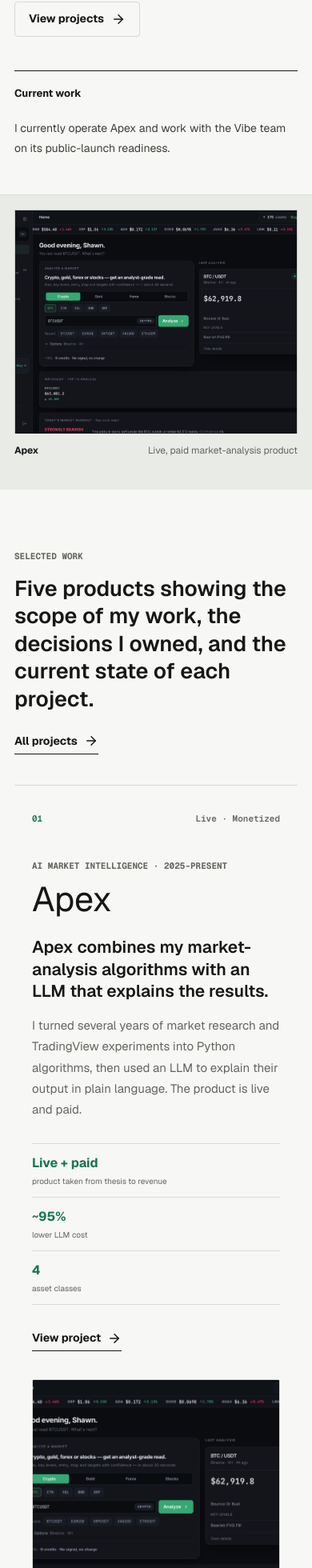
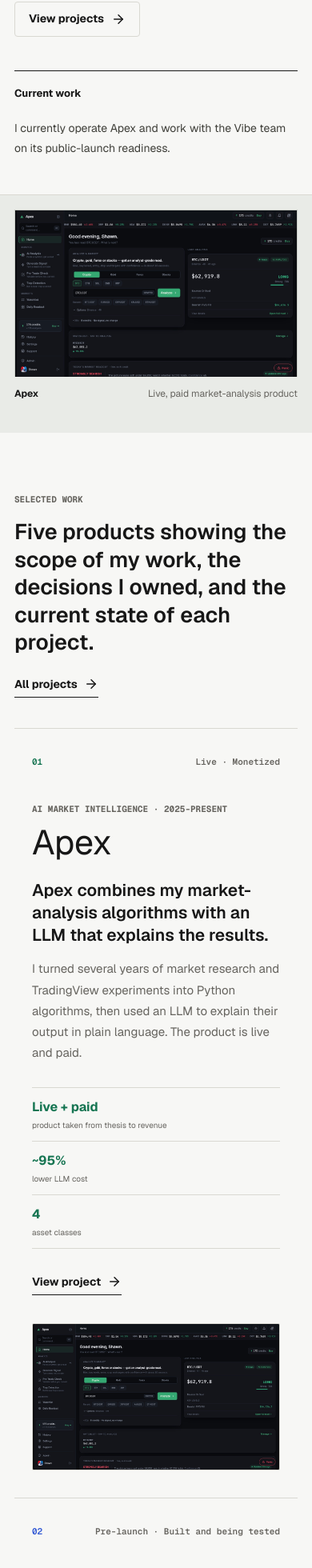
Before and after one commit to ShawnMcRich/portfolio, a Next.js app: page / in a window 390 px wide. Shown: the part 645-2605 px from the top of the page at 80% size. Built offline with nearby package versions, Linux system fonts and the light colour scheme.

Commit message:
Preserve full project screenshot proportions

```diff
--- a/app/globals.css
+++ b/app/globals.css
@@ -80,8 +80,7 @@
 
 .work-window { min-height: 500px; padding: 32px max(22px, calc((100vw - var(--max)) / 2)) 0; display: grid; grid-template-columns: minmax(0, 1.7fr) minmax(280px, .7fr); gap: 18px; align-items: end; background: #e9ebe7; color: var(--ink); overflow: hidden; }
 .work-window figure { margin: 0; align-self: stretch; display: flex; flex-direction: column; justify-content: flex-end; }
-.work-window figure img { height: 390px; object-fit: cover; object-position: top; border: 1px solid #c9ccc6; border-bottom: 0; }
-.work-window .work-window-main img { height: 465px; }
+.work-window figure img { height: auto; object-fit: contain; object-position: center; background: #f4f5f2; border: 1px solid #c9ccc6; border-bottom: 0; }
 .work-window figcaption { min-height: 55px; padding: 13px 0 16px; display: flex; justify-content: space-between; gap: 18px; color: var(--muted); font-size: 12px; line-height: 1.45; }
 .work-window figcaption span { color: var(--ink); font-weight: 680; }
 
@@ -111,8 +110,8 @@
 .preview-metrics div:last-child { border: 0; padding-inline-end: 0; }
 .preview-metrics strong { display: block; color: var(--project-accent); font-size: 16px; white-space: nowrap; }
 .preview-metrics span { display: block; margin-top: 4px; color: var(--muted); font-size: 10px; line-height: 1.4; }
-.project-preview-visual { min-width: 0; position: relative; background: #e7e9e4; min-height: 485px; overflow: hidden; border: 1px solid var(--line); border-radius: 2px; }
-.project-preview-visual img { width: 100%; height: 100%; min-height: 460px; object-fit: cover; object-position: top center; }
+.project-preview-visual { min-width: 0; position: relative; display: grid; place-items: center; background: #e7e9e4; overflow: hidden; border: 1px solid var(--line); border-radius: 2px; }
+.project-preview-visual img { width: 100%; height: auto; object-fit: contain; object-position: center; }
 .project-preview.accent-red .project-preview-visual img { object-position: center top; }
 .project-preview.accent-navy .project-preview-visual { background: #ece9e2; }
 .project-preview.accent-navy .project-preview-visual img { object-fit: contain; object-position: center; }
@@ -199,8 +198,8 @@
 .case-metrics strong { color: var(--project-accent); font-size: 31px; line-height: 1; }
 .case-metrics span { margin-top: 8px; font-size: 13px; }
 .case-metrics small { margin-top: 5px; color: var(--muted); font-size: 10px; line-height: 1.45; }
-.case-cover { max-width: 1450px; height: 760px; margin: 84px auto 0; padding: 0 22px; overflow: hidden; }
-.case-cover.image-cover img { width: 100%; height: 100%; object-fit: cover; object-position: top center; border: 1px solid var(--line); border-radius: 6px; }
+.case-cover { max-width: 1450px; height: auto; margin: 84px auto 0; padding: 0 22px; overflow: visible; }
+.case-cover.image-cover img { width: 100%; height: auto; object-fit: contain; object-position: center; background: #e7e9e4; border: 1px solid var(--line); border-radius: 6px; }
 .accent-red .case-cover.image-cover img { object-position: center top; }
 .accent-navy .case-cover.image-cover { background: #ece9e2; }
 .accent-navy .case-cover.image-cover img { object-fit: contain; object-position: center; }
@@ -278,7 +277,7 @@
 .gallery { margin-top: 75px; }
 .gallery > .kicker { margin-bottom: 22px; }
 .gallery figure { margin: 0 0 60px; }
-.gallery figure > div { max-height: 680px; overflow: hidden; border: 1px solid var(--line); border-radius: 6px; background: #e7e9e4; }
+.gallery figure > div { overflow: visible; border: 1px solid var(--line); border-radius: 6px; background: #e7e9e4; }
 .gallery figure.compact > div { max-width: 680px; margin-inline: auto; }
 .gallery img { width: 100%; height: auto; }
 .gallery figcaption { padding: 13px 0; display: flex; gap: 15px; color: var(--muted); font-size: 12px; border-bottom: 1px solid var(--line); }
@@ -395,7 +394,7 @@
 
 .service-evidence > div { display: grid; grid-template-columns: repeat(2, 1fr); gap: 46px 30px; }
 .service-evidence a { min-width: 0; padding-bottom: 24px; border-bottom: 1px solid var(--ink); }
-.service-evidence img { aspect-ratio: 4 / 3; object-fit: cover; object-position: top; border: 1px solid var(--line); }
+.service-evidence img { aspect-ratio: 16 / 9; object-fit: contain; object-position: center; background: #e7e9e4; border: 1px solid var(--line); }
 .service-evidence .accent-navy img { object-fit: contain; object-position: center; background: #ece9e2; }
 .service-evidence .kicker { margin-top: 20px; }
 .service-evidence h3 { margin: 9px 0 12px; font-size: 27px; }
@@ -422,8 +421,7 @@
   .hero-statement { font-size: 27px; }
   .work-window { grid-template-columns: 1.4fr .8fr; }
   .project-preview { grid-template-columns: 1fr; min-height: auto; gap: 45px; }
-  .project-preview-visual { min-height: 520px; }
-  .project-preview-visual img { min-height: 520px; }
+  .project-preview-visual, .project-preview-visual img { min-height: 0; }
   .method-band { gap: 55px; }
   .method-band li { grid-template-columns: 38px 115px 1fr; gap: 15px; }
   .case-hero { grid-template-columns: 1fr 310px; gap: 55px; }
@@ -456,7 +454,6 @@
   .hero-note { width: 100%; }
   .work-window { min-height: 0; padding: 18px 18px 0; grid-template-columns: 1fr; gap: 0; }
   .work-window figure:last-child { display: none; }
-  .work-window .work-window-main img { height: 280px; }
   .work-window figcaption { min-height: 70px; }
   .content-section { padding: 75px 18px; }
   .section-heading { margin-bottom: 38px; grid-template-columns: 1fr; gap: 24px; }
@@ -467,7 +464,7 @@
   .preview-metrics { grid-template-columns: 1fr; }
   .preview-metrics div, .preview-metrics div:first-child, .preview-metrics div:last-child { padding: 12px 0; border-inline-end: 0; border-bottom: 1px solid var(--line); }
   .preview-metrics div:last-child { border-bottom: 0; }
-  .project-preview-visual, .project-preview-visual img { min-height: 320px; }
+  .project-preview-visual, .project-preview-visual img { min-height: 0; }
   .resilience-callout { margin-top: 45px; padding: 30px 24px; grid-template-columns: 1fr; gap: 28px; }
   .resilience-callout > div:nth-child(2) { padding: 20px 0 0; border-inline-start: 0; border-top: 1px solid #4c5049; }
   .method-band { padding: 75px 18px; grid-template-columns: 1fr; gap: 45px; }
@@ -499,7 +496,7 @@
   .case-metrics > div, .case-metrics > div:first-child, .case-metrics > div:last-child { min-height: 125px; padding: 22px 14px; border-bottom: 1px solid var(--line); }
   .case-metrics > div:nth-child(even) { border-inline-end: 0; }
   .case-metrics strong { font-size: 24px; }
-  .case-cover { height: 400px; margin-top: 55px; padding: 0 18px; }
+  .case-cover { height: auto; margin-top: 55px; padding: 0 18px; }
   .case-cover .mrm-visual { min-height: 500px; }
   .case-layout { padding: 75px 18px 20px; grid-template-columns: 1fr; }
   .case-toc { display: none; }
@@ -520,7 +517,7 @@
   .system-flow h3 { margin-top: 24px; }
   .scope-block { grid-template-columns: 1fr; gap: 18px; }
   .evidence-list article { padding: 28px 0; }
-  .gallery figure > div { max-height: 420px; }
+  .gallery figure > div { max-height: none; }
   .outcome-block > p { font-size: 23px; }
   .outcome-block aside { padding: 24px; grid-template-columns: 1fr; gap: 12px; }
   .next-case { min-height: 150px; margin: 0 18px 75px; padding-inline: 0; }
```
